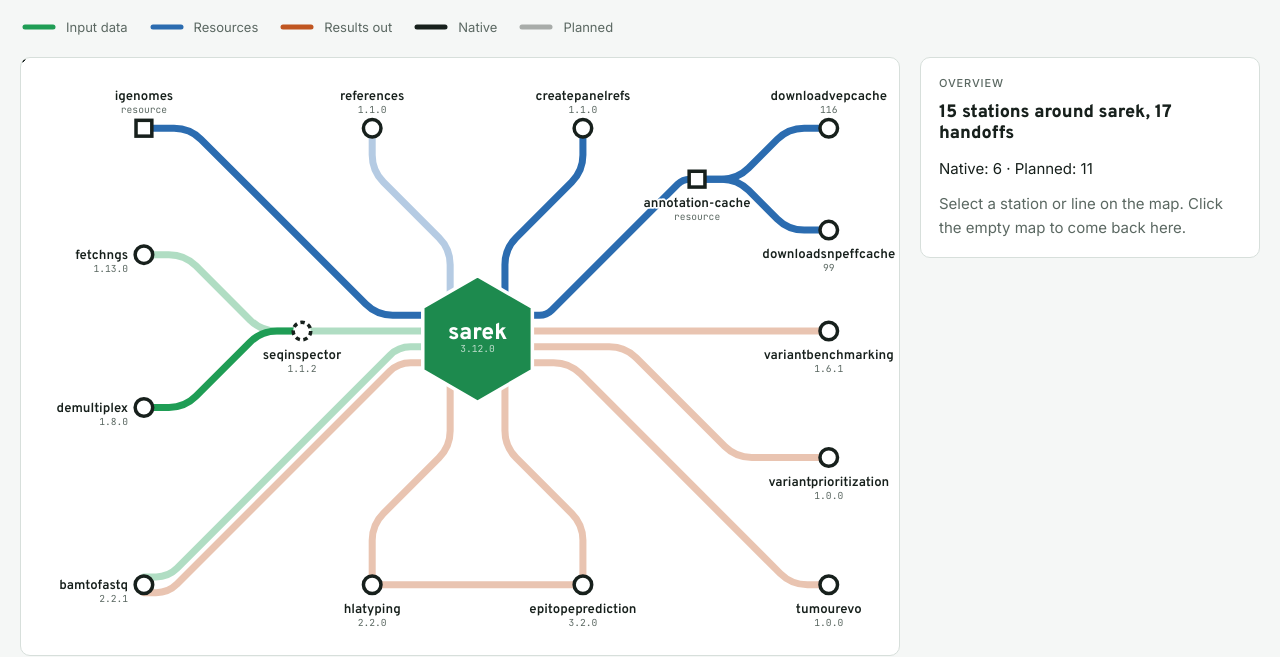
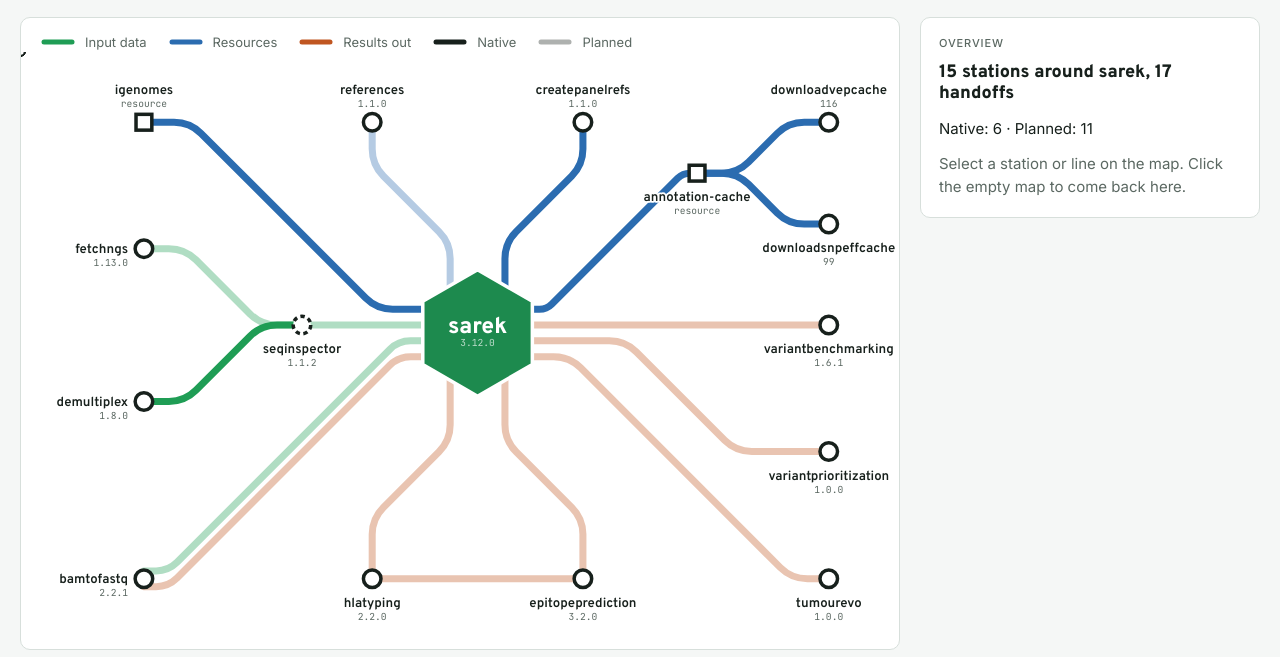
Before and after one commit to maxulysse/sarek-interchange, a plain HTML site: page index.html in a window 1280 px wide. Shown: the part 151-808 px from the top of the page. Drawn offline with Linux system fonts and the light colour scheme.

Commit message:
Move the legend into the map card
Co-Authored-By: Claude Opus 5.5 <noreply@anthropic.com>

```diff
--- a/index.html
+++ b/index.html
@@ -25,14 +25,14 @@ h1 { font: 800 clamp(28px, 4vw, 40px)/1.1 var(--display); margin: 0; letter-spac
 h2 { font: 800 18px/1.2 var(--display); margin: 0; }
 .sub { color: var(--muted); max-width: 68ch; margin: 6px 0 0; }
 code, .mono { font-family: var(--mono); font-size: 0.86em; }
-.legend { display: flex; flex-wrap: wrap; gap: 8px 20px; font-size: 13px; color: var(--muted); align-items: center; }
+.legend { display: flex; flex-wrap: wrap; gap: 8px 20px; padding: 14px 18px 0; font-size: 13px; color: var(--muted); align-items: center; }
 .legend span { display: inline-flex; align-items: center; gap: 8px; }
 .legend svg { flex: none; }
 
 .main { display: grid; grid-template-columns: minmax(0, 1fr) 340px; gap: 20px; align-items: start; }
 @media (max-width: 920px) { .main { grid-template-columns: minmax(0, 1fr); } }
 .map { background: var(--surface); border: 1px solid var(--rule); border-radius: 10px; overflow-x: auto; }
-.map svg { display: block; width: 100%; height: auto; } .map svg:not(.narrow) { min-width: 760px; }
+.map > svg { display: block; width: 100%; height: auto; } .map > svg:not(.narrow) { min-width: 760px; }
 
 .line { fill: none; stroke-width: 8; stroke-linecap: round; stroke-linejoin: round; transition: opacity .2s; }
 .line.reads { stroke: var(--reads); } .line.res { stroke: var(--res); } .line.out { stroke: var(--out); }
@@ -92,10 +92,8 @@ document.documentElement.dataset.theme = stored ?? (matchMedia("(prefers-color-s
     <button class="theme" id="theme" type="button"></button>
   </header>
 
-  <div class="legend" id="legend"></div>
-
   <div class="main">
-    <div class="map"><svg id="map" viewBox="0 0 1000 680" role="group" aria-label="Map of pipelines connected to nf-core/sarek"></svg></div>
+    <div class="map"><div class="legend" id="legend"></div><svg id="map" viewBox="0 0 1000 680" role="group" aria-label="Map of pipelines connected to nf-core/sarek"></svg></div>
     <aside class="card" id="card" aria-live="polite"></aside>
   </div>
 
```
